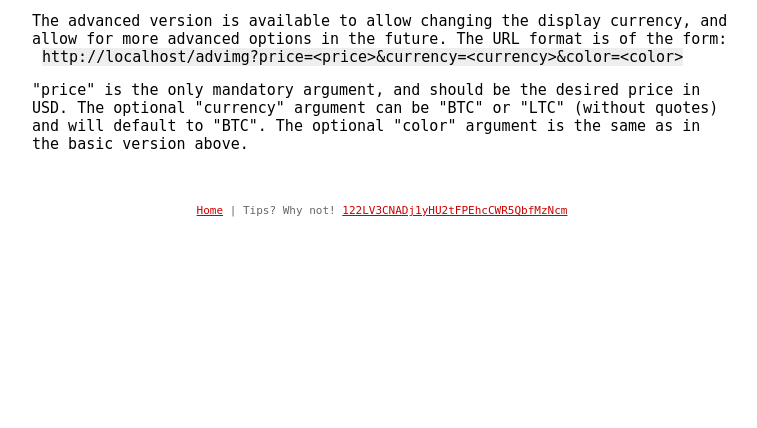
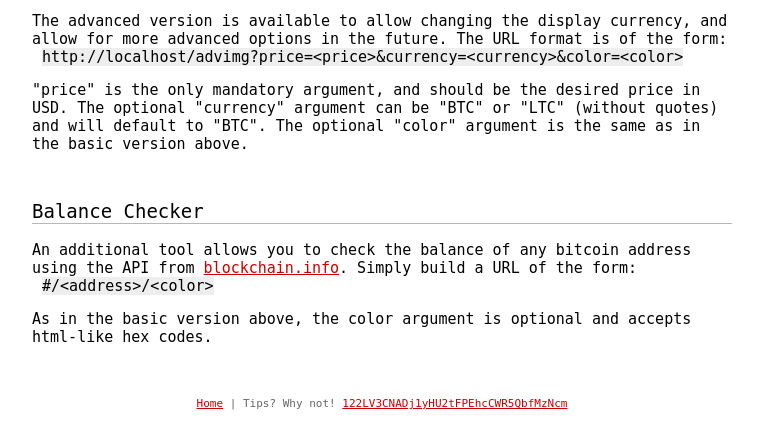
Before and after one commit to fordhurley/btc-priceimg, a Flask app: template templates/index.html in a window 1280 px wide. Shown: the part 1604-2032 px from the top of the page, without its empty margins (258-1015 px from the left). Before the commit the page ends 1821 px from the top, so only its background shows below. Run offline with Flask 2, Linux system fonts and the light colour scheme; the template is opened without the code that fills it, so the values that code supplies are empty.

Commit message:
Document balance checker

```diff
--- a/templates/index.html
+++ b/templates/index.html
@@ -31,7 +31,7 @@
                 <p>Current exchange rate is: {{ usd_per_btc }}</p>
                 <p>Problems? Suggestions? <a href="https://bitcointalk.org/index.php?topic=151565">Discuss here</a>.</p>
                 <p>Source available on <a href="https://github.com/fizzisist/btc-priceimg">GitHub</a>.</p>
-                <p>New advanced tool allows for choice of currency (BTC or LTC for now). Read about it below.</p>
+                <p>A new advanced version of the tool allows for a choice of currency (BTC or LTC for now). Read about it <a href="#advanced">below.</a></p>
             </div>
         </div>
 
@@ -61,12 +61,21 @@
             </div>
         </div>
 
-        <div class="box">
+        <div class="box" id="advanced">
             <div class="boxtitle">Advanced Version</div>
             <div class="boxcontent">
                 <p>The advanced version is available to allow changing the display currency, and allow for more advanced options in the future. The URL format is of the form:<br />
                 <code class="block">{{ url_for('priceimgadv', _external=True) }}?price=&lt;price&gt;&amp;currency=&lt;currency&gt;&amp;color=&lt;color&gt;</code></p>
                 <p>"price" is the only mandatory argument, and should be the desired price in USD. The optional "currency" argument can be "BTC" or "LTC" (without quotes) and will default to "BTC". The optional "color" argument is the same as in the basic version above.</p>
+            </div>
+        </div>
+
+        <div class="box" id="balance">
+            <div class="boxtitle">Balance Checker</div>
+            <div class="boxcontent">
+                <p>An additional tool allows you to check the balance of any bitcoin address using the API from <a href="http://blockchain.info" target="_blank">blockchain.info</a>. Simply build a URL of the form:<br />
+                <code class="block">{{ url_for('balimg', _external=True) }}/&lt;address&gt;/&lt;color&gt;</code></p>
+                <p>As in the basic version above, the color argument is optional and accepts html-like hex codes.</p>
             </div>
         </div>
 
```
